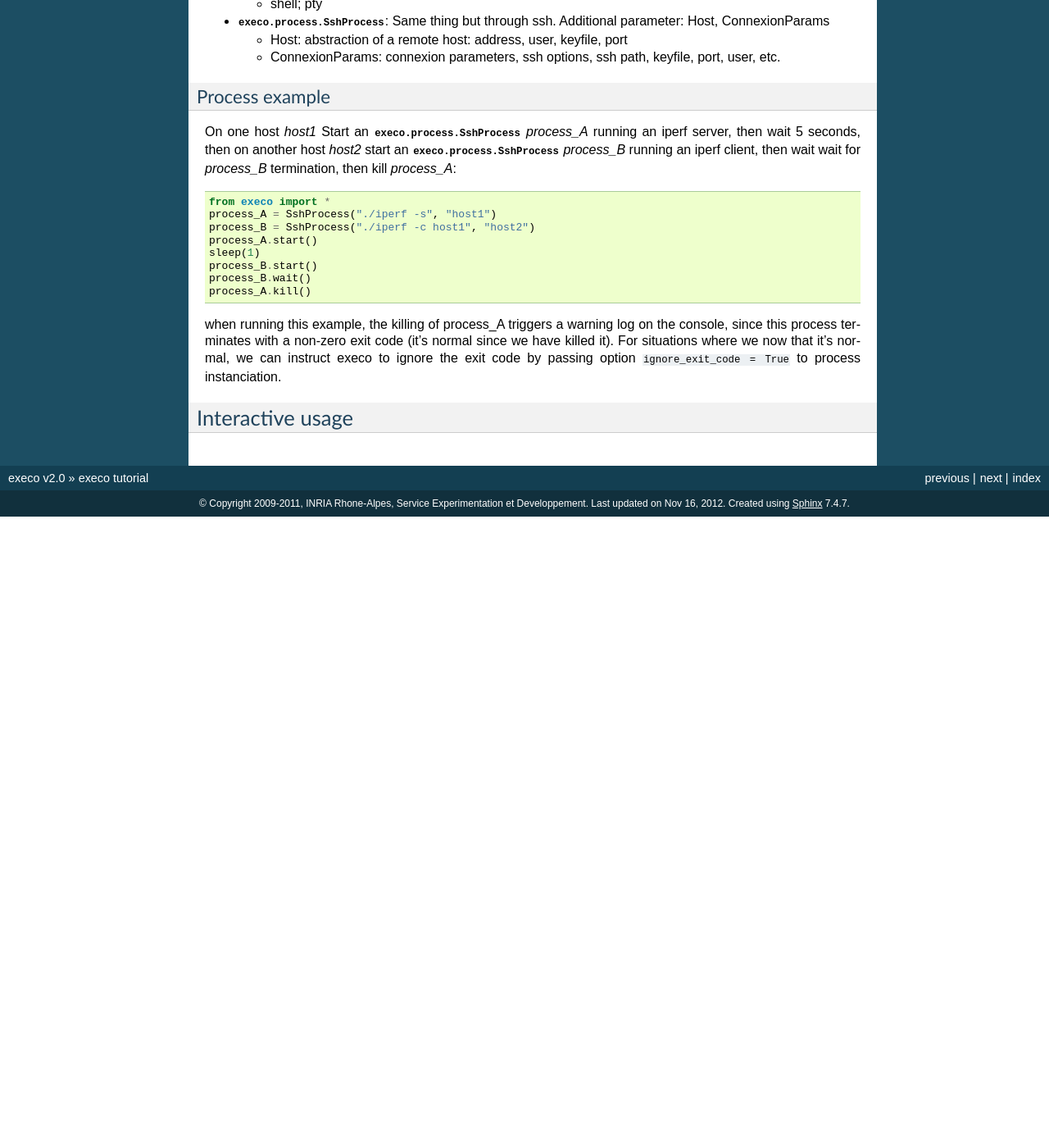
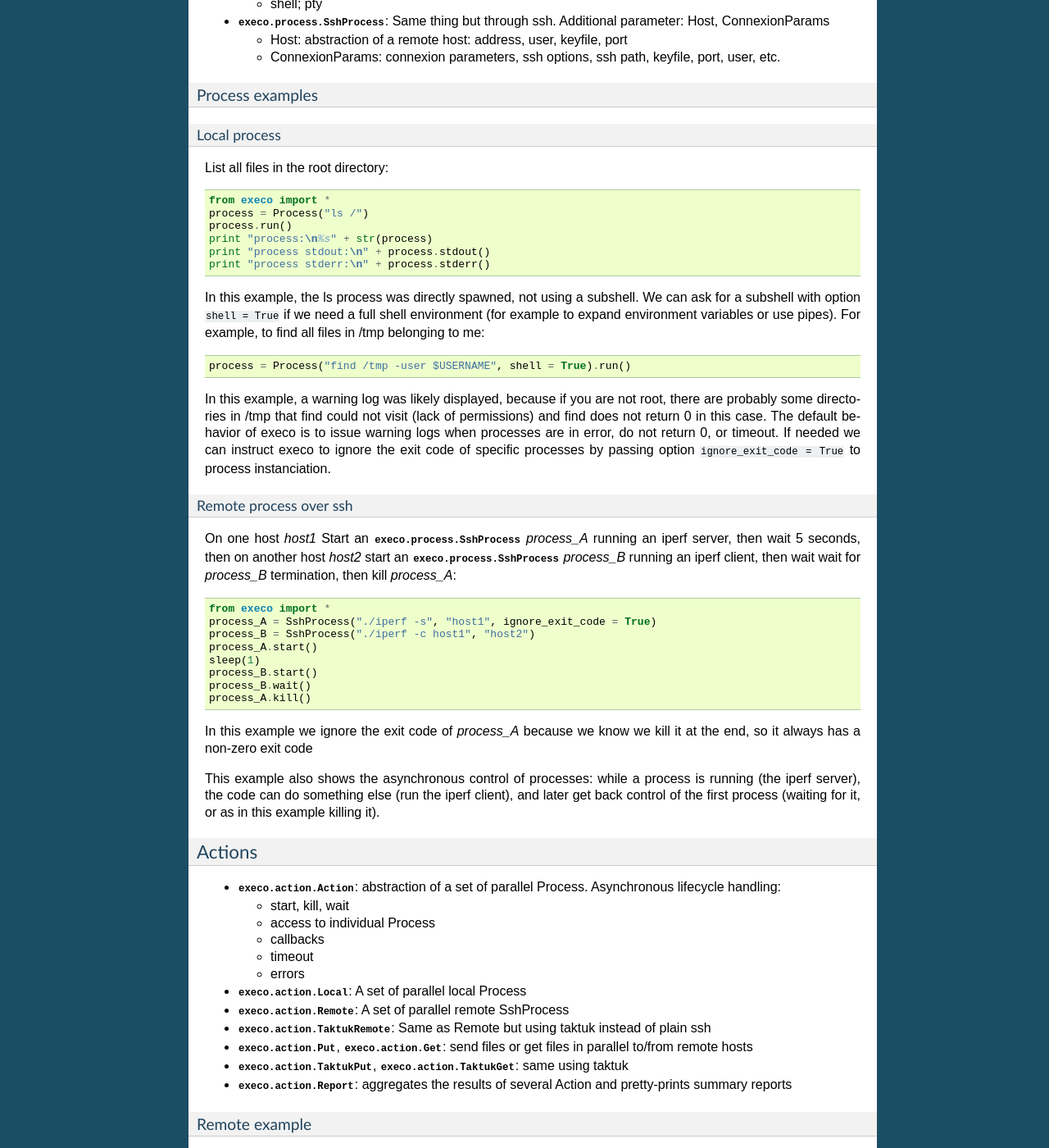
Before and after one commit to rcherrueau/execo, a Sphinx documentation site: the page built from doc/tutorial.rst, in a window 1280 px wide and 1400 px high, scrolled down 883 px. Shown: the whole window at 82% size. Built offline with Sphinx 7.4.7, drawn with Linux system fonts in a browser that asks for light colours; before the commit the page ends 1513 px from its top, so only the background shows below that; some of the changed text lies outside the part shown.

Commit message:
execo tutorial wip

```diff
--- a/doc/tutorial.rst
+++ b/doc/tutorial.rst
@@ -66,8 +66,39 @@ Processes
   - ConnexionParams: connexion parameters, ssh options, ssh path,
     keyfile, port, user, etc.
 
-Process example
----------------
+Process examples
+................
+
+Local process
+'''''''''''''
+
+List all files in the root directory::
+
+ from execo import *
+ process = Process("ls /")
+ process.run()
+ print "process:\n%s" + str(process)
+ print "process stdout:\n" + process.stdout()
+ print "process stderr:\n" + process.stderr()
+
+In this example, the ls process was directly spawned, not using a
+subshell. We can ask for a subshell with option ``shell = True`` if we
+need a full shell environment (for example to expand environment
+variables or use pipes). For example, to find all files in /tmp
+belonging to me::
+
+ process = Process("find /tmp -user $USERNAME", shell = True).run()
+
+In this example, a warning log was likely displayed, because if you
+are not root, there are probably some directories in /tmp that find
+could not visit (lack of permissions) and find does not return 0 in
+this case. The default behavior of execo is to issue warning logs when
+processes are in error, do not return 0, or timeout. If needed we can
+instruct execo to ignore the exit code of specific processes by
+passing option ``ignore_exit_code = True`` to process instanciation.
+
+Remote process over ssh
+'''''''''''''''''''''''
 
 On one host *host1* Start an `execo.process.SshProcess` *process_A*
 running an iperf server, then wait 5 seconds, then on another host
@@ -76,7 +107,7 @@ iperf client, then wait wait for *process_B* termination, then kill
 *process_A*::
 
  from execo import *
- process_A = SshProcess("./iperf -s", "host1")
+ process_A = SshProcess("./iperf -s", "host1", ignore_exit_code = True)
  process_B = SshProcess("./iperf -c host1", "host2")
  process_A.start()
  sleep(1)
@@ -84,11 +115,62 @@ iperf client, then wait wait for *process_B* termination, then kill
  process_B.wait()
  process_A.kill()
 
-when running this example, the killing of process_A triggers a warning
-log on the console, since this process terminates with a non-zero exit
-code (it's normal since we have killed it). For situations where we
-now that it's normal, we can instruct execo to ignore the exit code by
-passing option ``ignore_exit_code = True`` to process instanciation.
+In this example we ignore the exit code of *process_A* because we know
+we kill it at the end, so it always has a non-zero exit code
+
+This example also shows the asynchronous control of processes: while a
+process is running (the iperf server), the code can do something else
+(run the iperf client), and later get back control of the first
+process (waiting for it, or as in this example killing it).
+
+Actions
+-------
+
+- `execo.action.Action`: abstraction of a set of parallel
+  Process. Asynchronous lifecycle handling:
+
+  - start, kill, wait
+
+  - access to individual Process
+
+  - callbacks
+
+  - timeout
+
+  - errors
+
+- `execo.action.Local`: A set of parallel local Process
+
+- `execo.action.Remote`: A set of parallel remote SshProcess
+
+- `execo.action.TaktukRemote`: Same as Remote but using taktuk instead
+  of plain ssh
+
+- `execo.action.Put`, `execo.action.Get`: send files or get files in
+  parallel to/from remote hosts
+
+- `execo.action.TaktukPut`, `execo.action.TaktukGet`: same using
+  taktuk
+
+- `execo.action.Report`: aggregates the results of several Action and
+  pretty-prints summary reports
+
+Remote example
+..............
+
+Run iperf client and server simultaneously on two hosts, to generate
+traffic in both directions::
+
+ from execo import *
+ hosts = [ "host1", "host2" ]
+ targets = list(reversed(hosts))
+ servers = Remote("./iperf -s", hosts, ignore_exit_code = True)
+ clients = Remote("./iperf -c {{targets}}", hosts)
+ servers.start()
+ sleep(1)
+ clients.run()
+ servers.kill()
+ print Report([ servers, clients ]).to_string()
 
 Interactive usage
 =================
```
